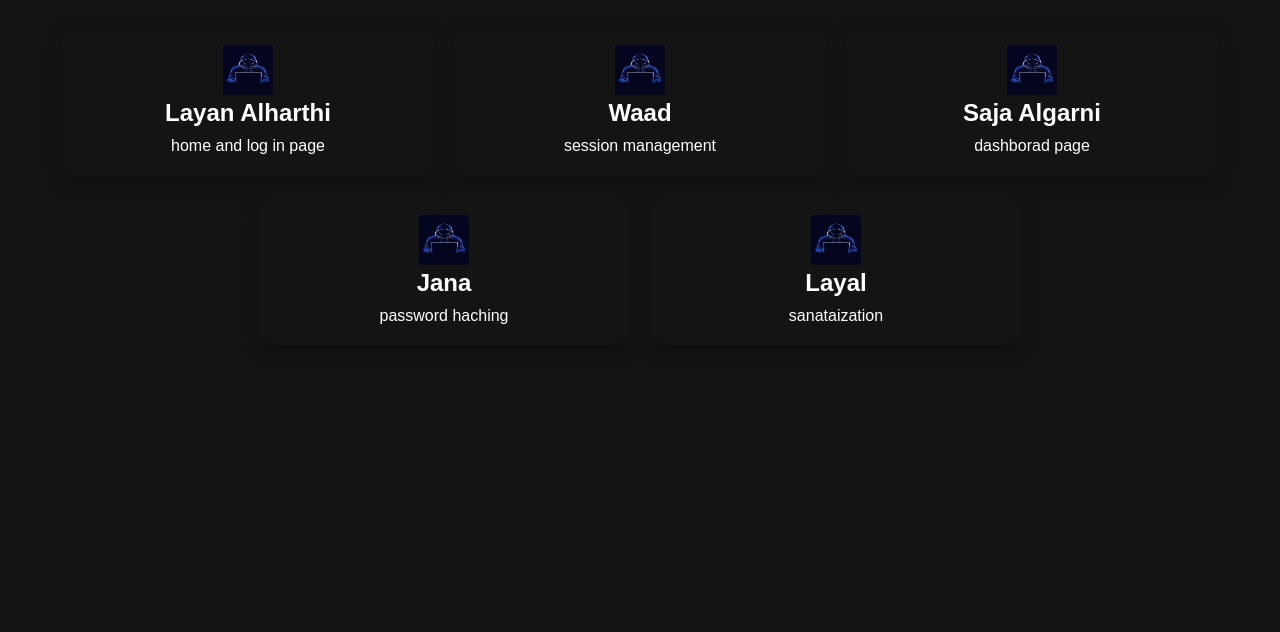
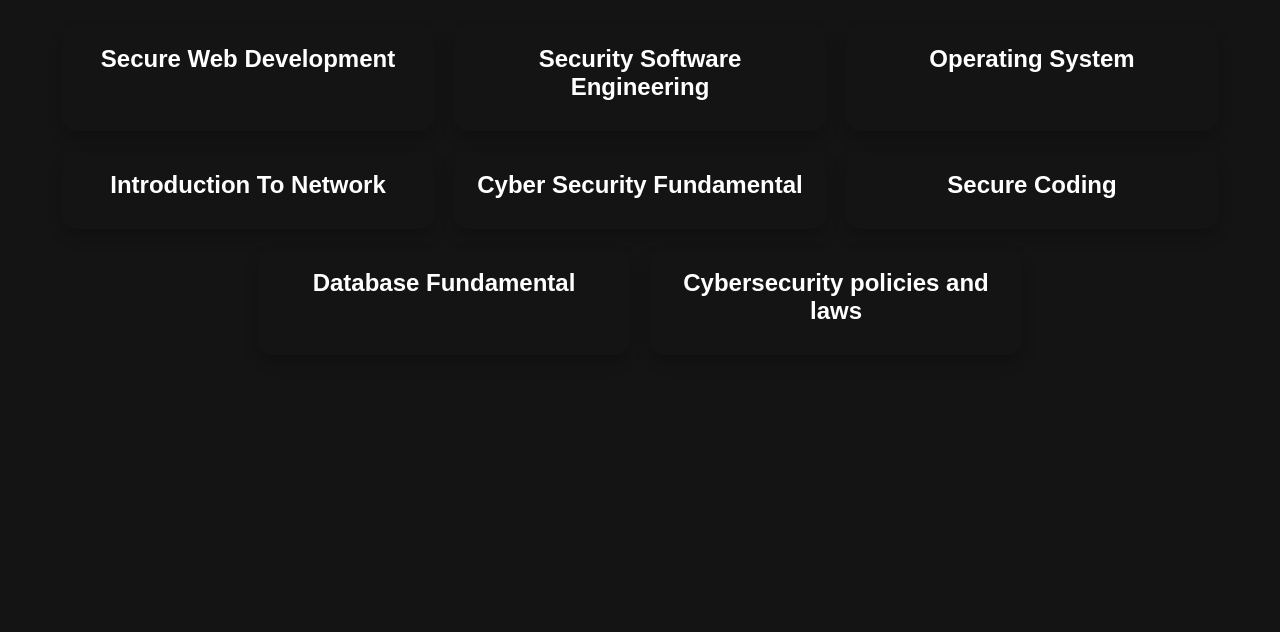
Before and after one commit to LayanAlharthi1/SecureWebProject, a plain HTML site: page courses.html in a window 1280 px wide. Shown: the part 168-800 px from the top of the page. Drawn offline with Linux system fonts and the light colour scheme.

Commit message:
Update courses.html 52 lines

```diff
--- a/courses.html
+++ b/courses.html
@@ -19,32 +19,31 @@
     </header>
 
 <section class="course-section">
-    <h2>Course OF THE PROJECT</h2>
+    <h2>Courses OF THE PROJECT</h2>
     <div class="course-container">
         <div class="course-member">
-            <div class="icon"><img src="icon.jpg" alt="icon" /></div>
-            <h3>Layan Alharthi</h3>
-            <p>home and log in page</p>
+            <h3>Secure Web Development</h3>
         </div>
         <div class="course-member">
-            <div class="icon"><img src="icon.jpg" alt="icon" /></div>
-            <h3>Waad</h3>
-            <p>session management</p>
+            <h3>Security Software Engineering</h3>
         </div>
         <div class="course-member">
-            <div class="icon"><img src="icon.jpg" alt="icon" /></div>
-            <h3>Saja Algarni</h3>
-            <p>dashborad page</p>
+            <h3>Operating System</h3>
         </div>
         <div class="course-member">
-            <div class="icon"><img src="icon.jpg" alt="icon" /></div>
-            <h3>Jana</h3>
-            <p>password haching</p>
+            <h3>Introduction To Network</h3>
         </div>
         <div class="course-member">
-            <div class="icon"><img src="icon.jpg" alt="icon" /></div>
-            <h3>Layal</h3>
-            <p>sanataization</p>
+            <h3>Cyber Security Fundamental</h3>
+        </div>
+         <div class="course-member">
+            <h3>Secure Coding</h3>
+        </div>
+         <div class="course-member">
+            <h3>Database Fundamental</h3>
+        </div>
+         <div class="course-member">
+            <h3>Cybersecurity policies and laws</h3>
         </div>
     </div>
 </section>
```
